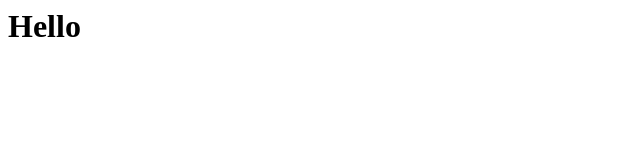
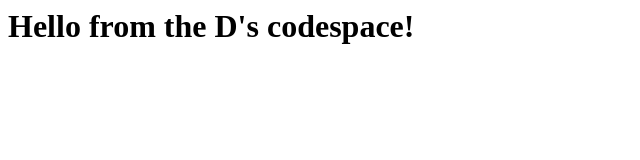
Before and after one commit to fdx-dane-burley/skills-code-with-codespaces, a plain HTML site: page index.html in a window 1280 px wide. Shown: the whole page, without its empty margins (0-640 px from the left). Drawn offline with Linux system fonts and the light colour scheme.

Commit message:
Adding hello from the codespace!

```diff
--- a/index.html
+++ b/index.html
@@ -1,3 +1,3 @@
 <html>
-  <h1>Hello</h1>
+  <h1>Hello from the D's codespace!</h1>
 </html>
```
